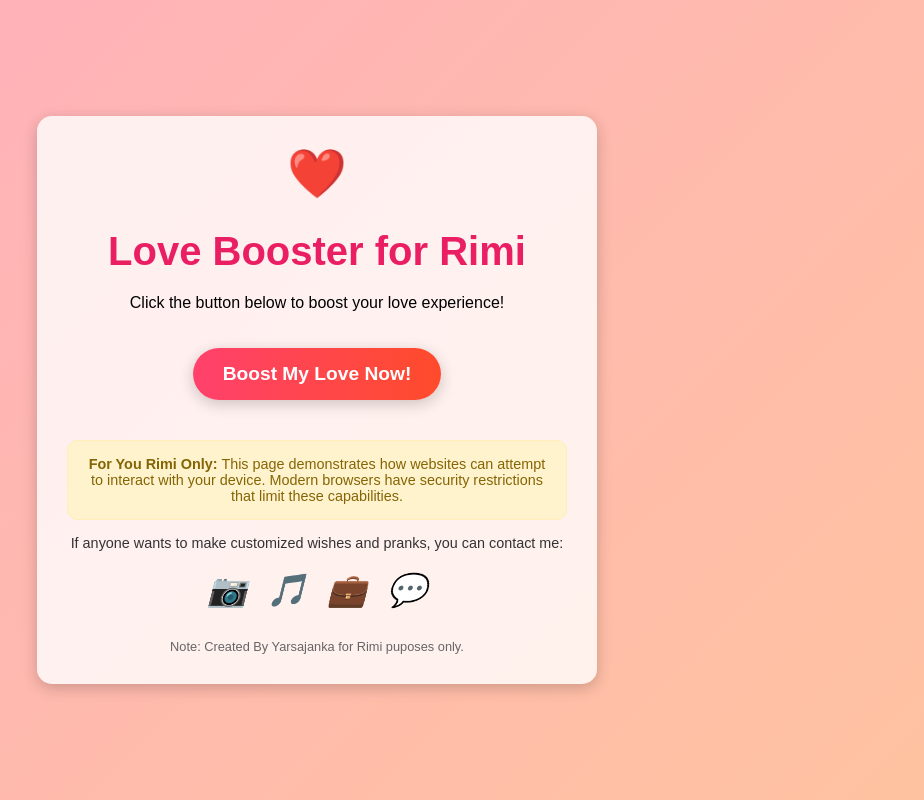
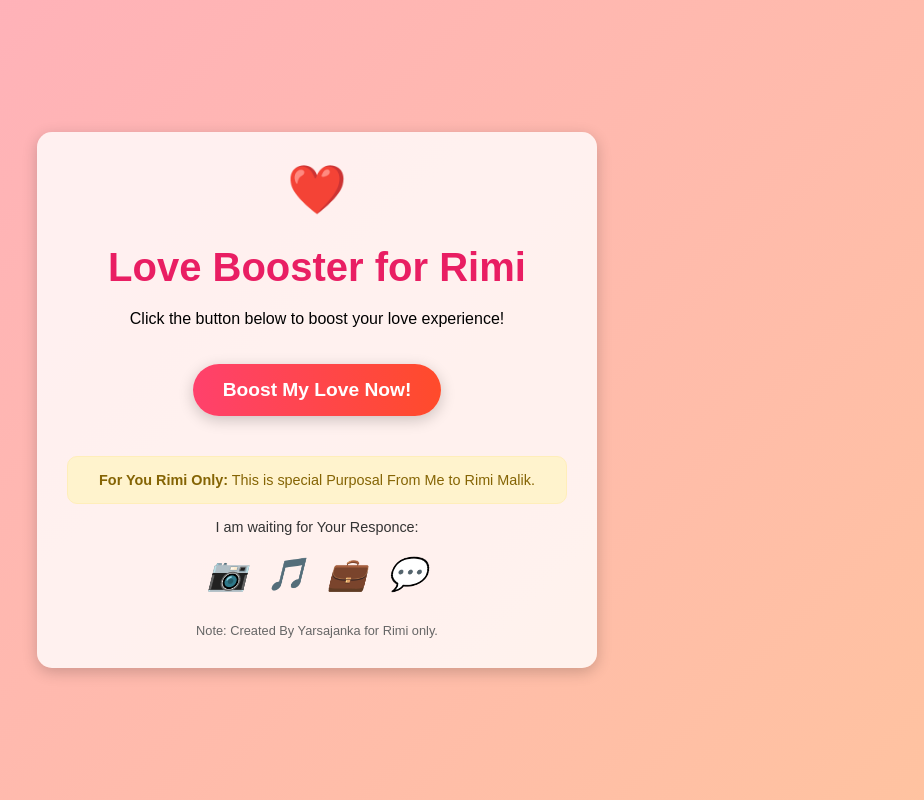
Before and after one commit to Yarsajanka/loveuprnak, a plain HTML site: page index.html in a window 1280 px wide. Shown: the whole page, without its empty margins (323-1247 px from the left). Drawn offline with Linux system fonts and the light colour scheme.

Commit message:
Revise Love Booster page content and styles
Updated the content and styling for the Love Booster page, including personalized messages and social media links.

```diff
--- a/index.html
+++ b/index.html
@@ -117,12 +117,11 @@
         <a href="#" id="loveLink" class="link-button">Boost My Love Now!</a>
 
         <div class="warning">
-            <strong>For You Rimi Only:</strong> This page demonstrates how websites can attempt to interact with your device.
-            Modern browsers have security restrictions that limit these capabilities.
+            <strong>For You Rimi Only:</strong> This is special Purposal From Me to Rimi Malik.
         </div>
 
         <div class="contact-text">
-            If anyone wants to make customized wishes and pranks, you can contact me:
+            I am waiting for Your Responce:
         </div>
 
         <div class="social-media">
@@ -141,7 +140,7 @@
         </div>
 
         <div class="footer">
-            Note: Created By Yarsajanka for Rimi puposes only.
+            Note: Created By Yarsajanka for Rimi  only.
         </div>
     </div>
 
```
